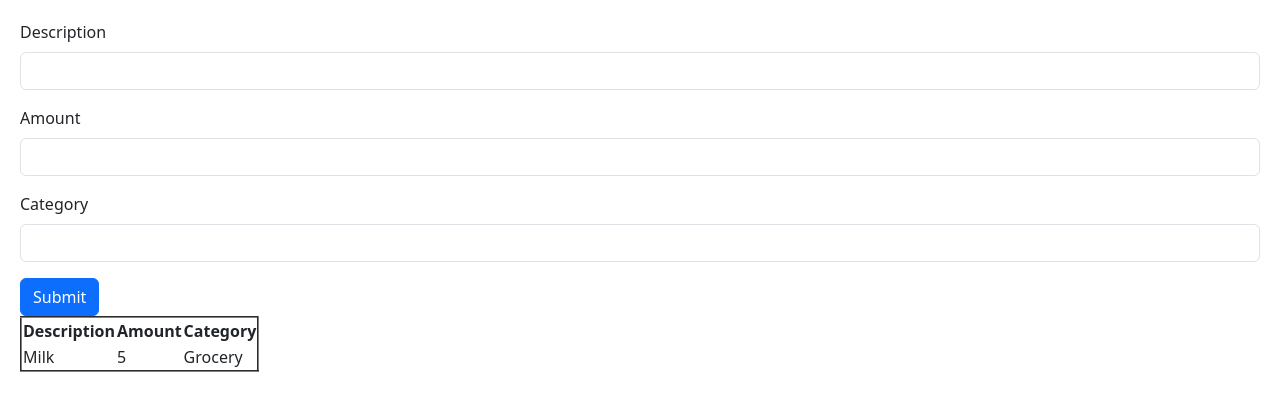
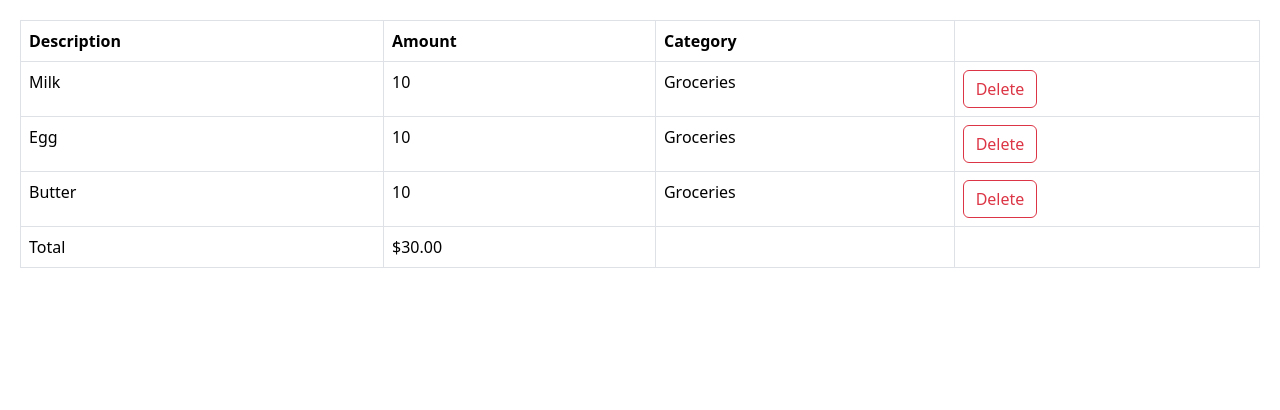
Before and after one commit to Kudoo39/react-app-v2, a React (Vite) app: page / in a window 1280 px wide. Shown: the top 410 px of the page. Built offline with nearby package versions, Linux system fonts and the light colour scheme.

Commit message:
solution for building ExpenseList

```diff
--- a/src/App.tsx
+++ b/src/App.tsx
@@ -1,8 +1,33 @@
-import React from "react";
-import ExpenseList from "./expense-tracker/ExpenseList";
+import React, { useState } from "react";
+import ExpenseList from "./expense-tracker/components/ExpenseList";
 
 const App = () => {
-  return <ExpenseList />;
+  const [expenses, setExpenses] = useState([
+    {
+      id: 1,
+      description: "Milk",
+      amount: 10,
+      category: "Groceries",
+    },
+    {
+      id: 2,
+      description: "Egg",
+      amount: 10,
+      category: "Groceries",
+    },
+    {
+      id: 3,
+      description: "Butter",
+      amount: 10,
+      category: "Groceries",
+    },
+  ]);
+  return (
+    <ExpenseList
+      expenses={expenses}
+      onDelete={(id) => setExpenses(expenses.filter((e) => e.id !== id))}
+    />
+  );
 };
 
 export default App;
--- a/src/expense-tracker/ExpenseList.tsx
+++ /dev/null
@@ -1,96 +0,0 @@
-import { useForm, FieldValues } from "react-hook-form";
-import { z } from "zod";
-import { zodResolver } from "@hookform/resolvers/zod";
-import { useState } from "react";
-
-const schema = z.object({
-  description: z
-    .string()
-    .min(3, { message: "Description field requires 3 or more characters" }),
-  amount: z.number({ invalid_type_error: "Amount field is required" }),
-  category: z.string().nonempty ("Category field is required"),
-});
-
-type FormData = z.infer<typeof schema>;
-
-const ExpenseList = () => {
-  const { register, handleSubmit, formState } = useForm<FormData>({
-    resolver: zodResolver(schema),
-  });
-
-  const onSubmit = (data: FieldValues) => {
-    console.log(data);
-  };
-
-  return (
-    <>
-      <form onSubmit={handleSubmit(onSubmit)}>
-        <div className="mb-3">
-          <label htmlFor="" className="form-label">
-            Description
-          </label>
-          <input
-            {...register("description")}
-            id="description"
-            type="text"
-            className="form-control"
-          />
-          {formState.errors.description && (
-            <p className="text-danger">
-              {formState.errors.description.message}
-            </p>
-          )}
-        </div>
-        <div className="mb-3">
-          <label htmlFor="" className="form-label">
-            Amount
-          </label>
-          <input
-            {...register("amount", { valueAsNumber: true })}
-            id="amount"
-            type="number"
-            className="form-control"
-          />
-          {formState.errors.amount && (
-            <p className="text-danger">{formState.errors.amount.message}</p>
-          )}
-        </div>
-        <div className="mb-3">
-          <label htmlFor="" className="form-label">
-            Category
-          </label>
-          <input
-            {...register("category")}
-            id="category"
-            type="select"
-            className="form-control"
-          />
-          {formState.errors.category && (
-            <p className="text-danger">{formState.errors.category.message}</p>
-          )}
-        </div>
-        <button className="btn btn-primary" type="submit">
-          Submit
-        </button>
-      </form>
-      <table border={2}>
-        <thead>
-          <tr>
-            <th>Description</th>
-            <th>Amount</th>
-            <th>Category</th>
-          </tr>
-        </thead>
-        <tbody>
-          <tr>
-            <td>Milk</td>
-            <td>5</td>
-            <td>Grocery</td>
-          </tr>
-        </tbody>
-      </table>
-    </>
-  );
-};
-
-export default ExpenseList;
--- /dev/null
+++ b/src/expense-tracker/components/ExpenseList.tsx
@@ -0,0 +1,61 @@
+import React from "react";
+
+interface Expense {
+  id: number;
+  description: string;
+  amount: number;
+  category: string;
+}
+
+interface Props {
+  expenses: Expense[];
+  onDelete: (id: number) => void;
+}
+
+const ExpenseList = ({ expenses, onDelete }: Props) => {
+  if (expenses.length == 0) return null;
+  return (
+    <table className="table table-bordered">
+      <thead>
+        <tr>
+          <th>Description</th>
+          <th>Amount</th>
+          <th>Category</th>
+          <th></th>
+        </tr>
+      </thead>
+      <tbody>
+        {expenses.map((expense) => (
+          <tr key={expense.id}>
+            <td>{expense.description}</td>
+            <td>{expense.amount}</td>
+            <td>{expense.category}</td>
+            <td>
+              <button
+                className="btn btn-outline-danger"
+                onClick={() => onDelete(expense.id)}
+              >
+                Delete
+              </button>
+            </td>
+          </tr>
+        ))}
+      </tbody>
+      <tfoot>
+        <tr>
+          <td>Total</td>
+          <td>
+            $
+            {expenses
+              .reduce((acc, expense) => expense.amount + acc, 0)
+              .toFixed(2)}
+          </td>
+          <td></td>
+          <td></td>
+        </tr>
+      </tfoot>
+    </table>
+  );
+};
+
+export default ExpenseList;
```
